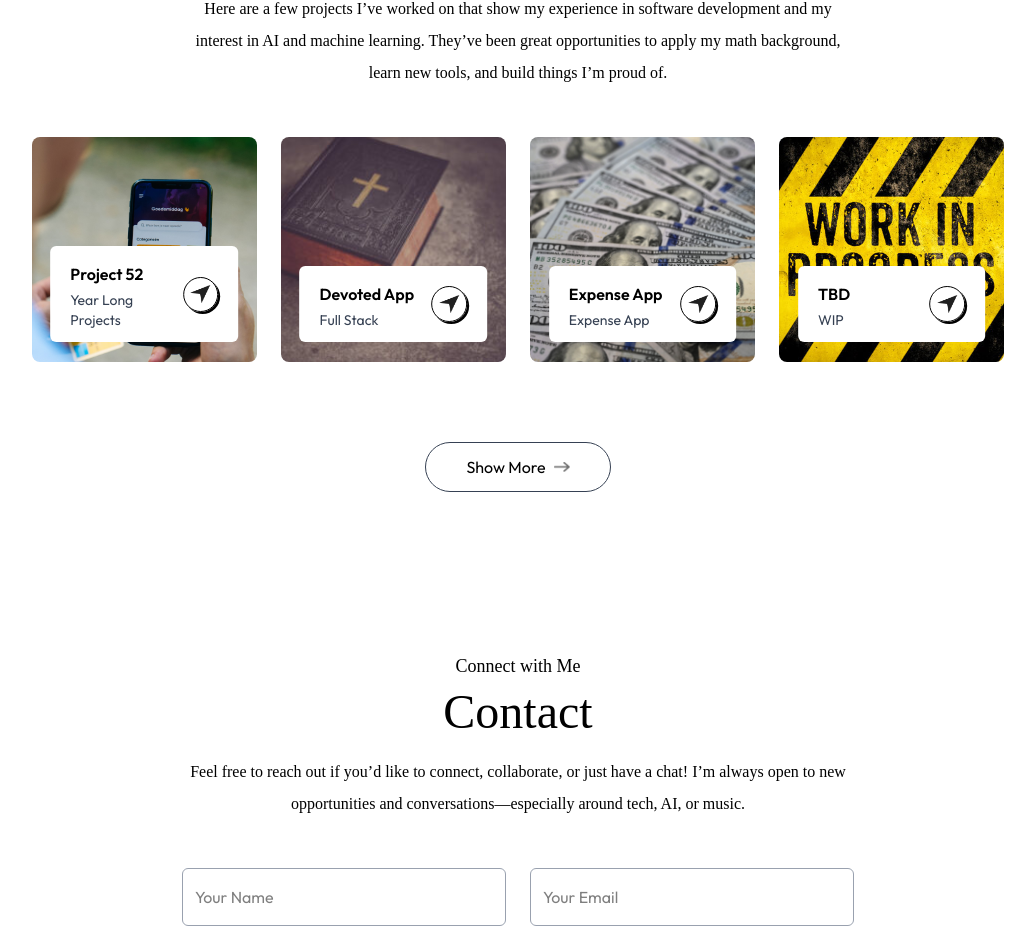
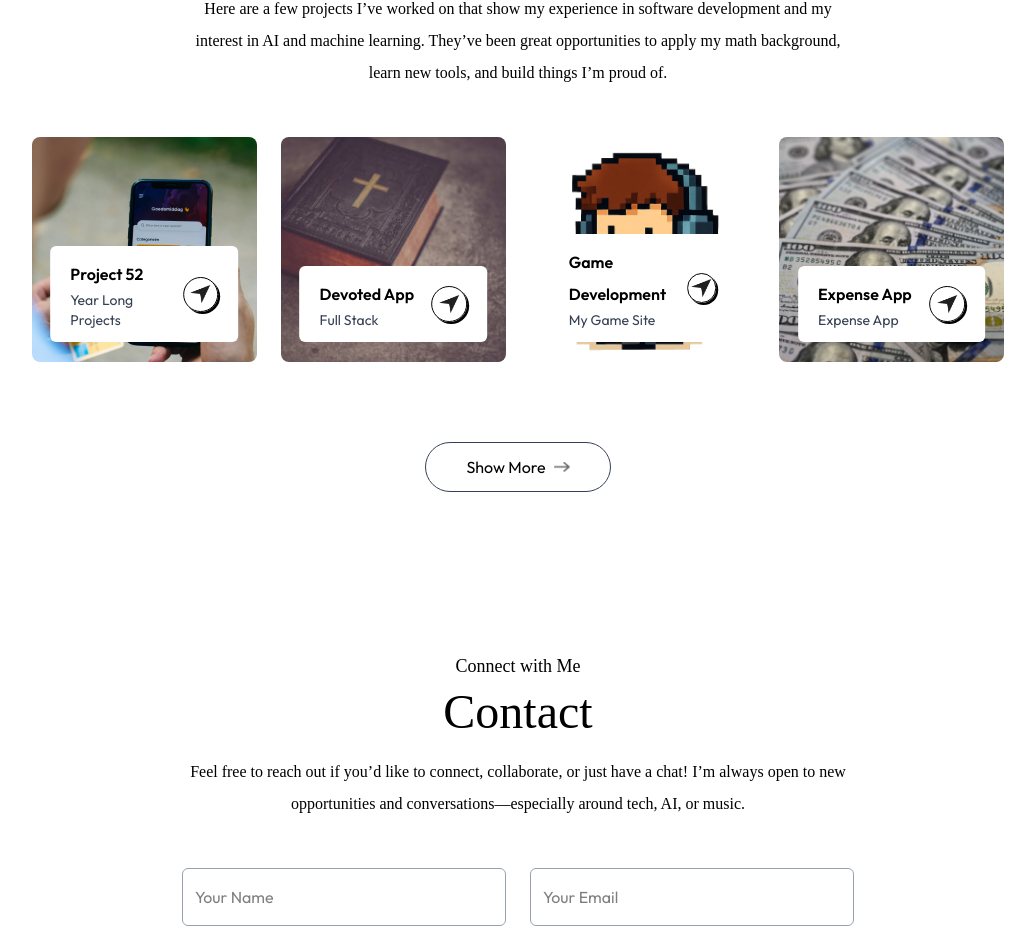
Before and after one commit to Daynel-Kem/Project-52, a Next.js app in the folder W2-Portfolio-Updated/portfolio/: page / in a window 1280 px wide. Shown: the part 2580-3514 px from the top of the page, without its empty margins (122-1157 px from the left). Built offline with nearby package versions, Linux system fonts and the light colour scheme; a web font is replaced by a local one.

Commit message:
added to projects

```diff
--- a/W2-Portfolio-Updated/portfolio/assets/assets.js
+++ b/W2-Portfolio-Updated/portfolio/assets/assets.js
@@ -100,16 +100,16 @@ export const workData = [
         link: ''
     },
     {
+        title: 'Game Development',
+        description: 'My Game Site',
+        bgImage: '/little-gamer.png',
+        link: 'https://gamer-site-rgloby3fp-daniel-kims-projects-51d439f1.vercel.app/home'
+    },
+    {
         title: 'Expense App',
         description: 'Expense App',
         bgImage: '/money.jpg',
         link: 'https://daynel-kem.github.io/expense-app-page/'
-    },
-    {
-        title: 'TBD',
-        description: 'WIP',
-        bgImage: '/WIP.jpg',
-        link: ''
     },
 ]
 
```
Also changed, not shown: W2-Portfolio-Updated/portfolio/public/little-gamer.png (added).
